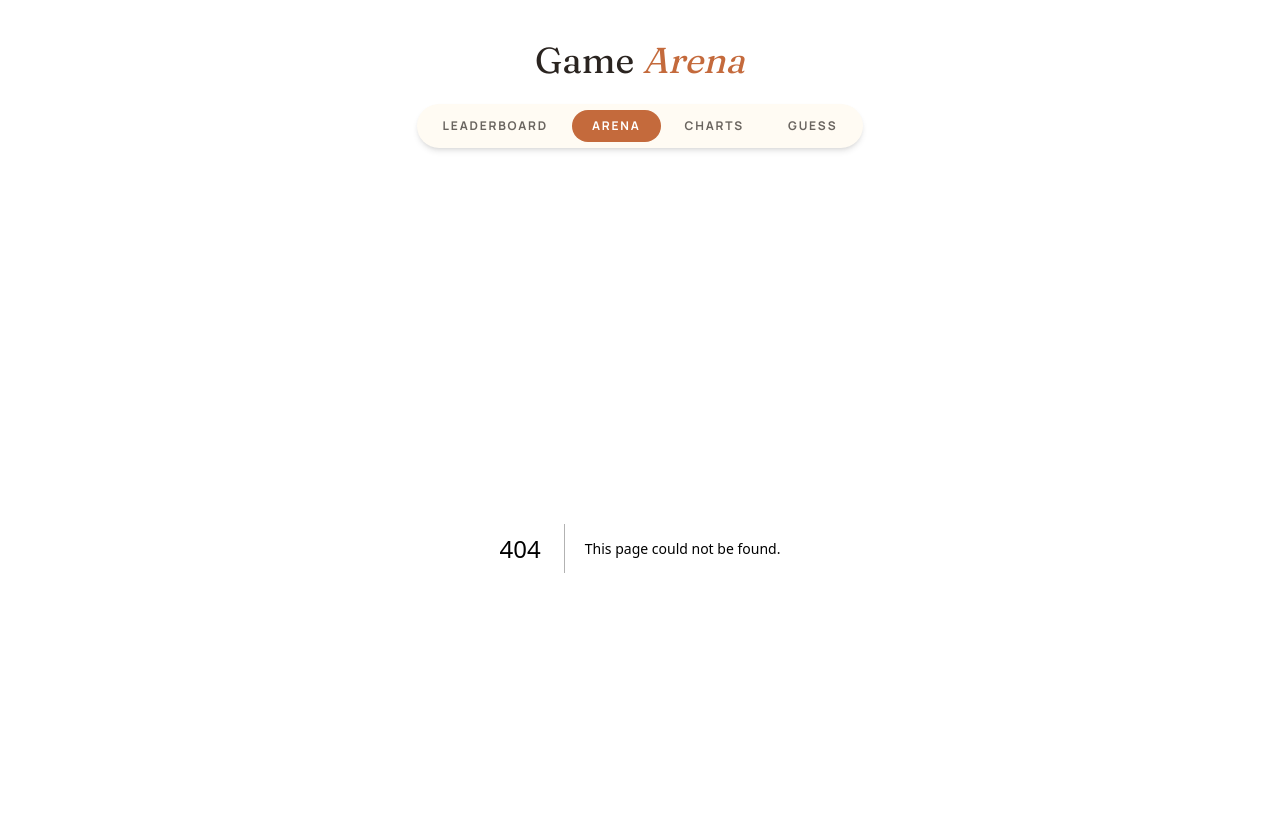
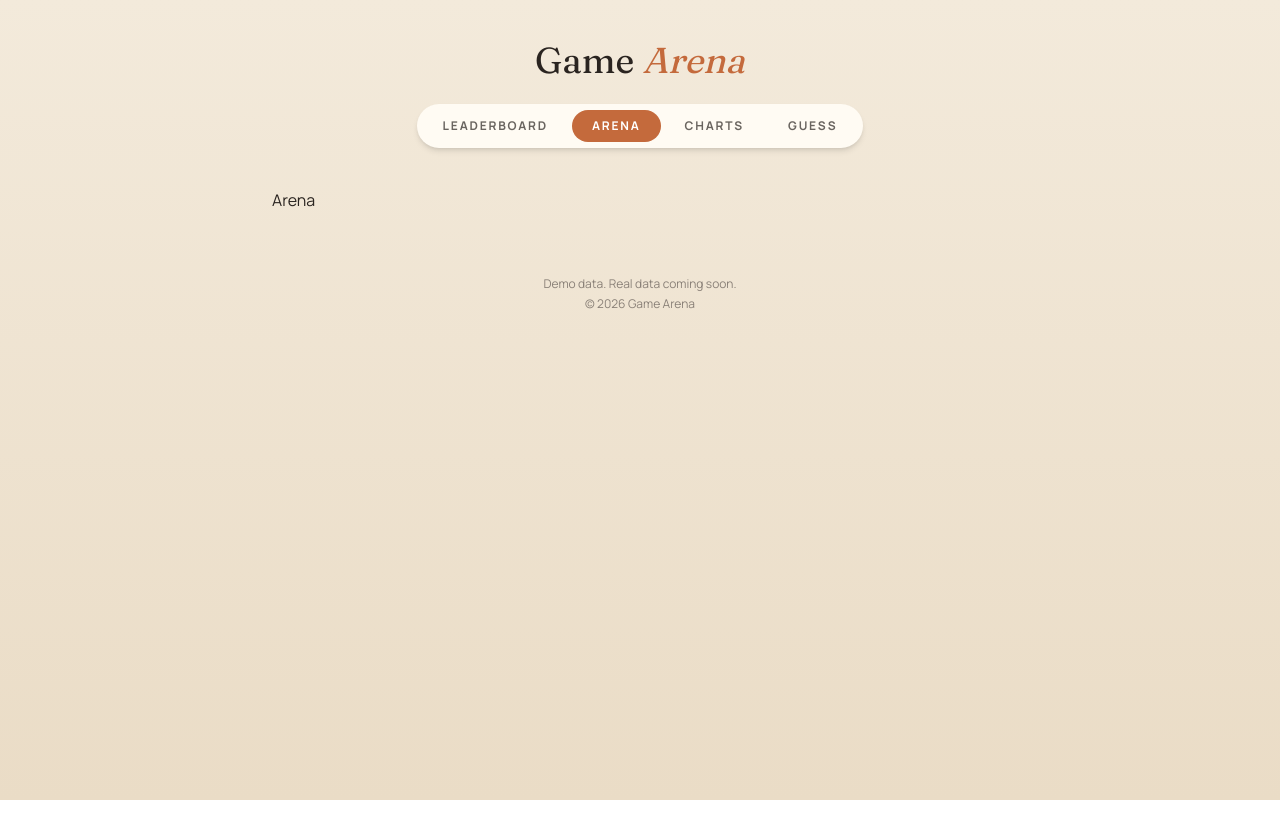
Before and after one commit to heyitsblackbird/tv-arena, a Next.js app: page /arena in a window 1280 px wide. Before the commit this address had no page. Shown: the top 838 px of the page. After the commit the page ends 800 px from the top, so only its background shows below. Built offline with nearby package versions, Linux system fonts and the light colour scheme.

Commit message:
add arena, charts and guess pages

```diff
--- /dev/null
+++ b/src/app/arena/page.tsx
@@ -0,0 +1,7 @@
+export default async function Arena() {
+  return (
+    <>
+      <h2>Arena</h2>
+    </>
+  );
+}
--- /dev/null
+++ b/src/app/charts/page.tsx
@@ -0,0 +1,7 @@
+export default async function Charts() {
+  return (
+    <>
+      <h2>Charts</h2>
+    </>
+  );
+}
--- /dev/null
+++ b/src/app/guess/page.tsx
@@ -0,0 +1,7 @@
+export default async function Guess() {
+  return (
+    <>
+      <h2>Guess</h2>
+    </>
+  );
+}
--- a/src/app/layout.tsx
+++ b/src/app/layout.tsx
@@ -1,7 +1,7 @@
 import type { Metadata } from "next";
 import { Fraunces, Manrope } from "next/font/google";
 import "./globals.css";
-import {TabNav} from "@/components/TabNav";
+import { TabNav } from "@/components/TabNav";
 
 const manrope = Manrope({
   variable: "--font-manrope-sans",
@@ -27,11 +27,20 @@ export default function RootLayout({ children }: LayoutProps<"/">) {
     >
       <body className="min-h-screen bg-linear-to-b from-bg to-bg-deep font-sans text-ink">
         <div className="relative">
-          <h1 className="font-serif text-4xl text-ink text-center pt-10">Game <span className="italic text-accent">Arena</span></h1>
-            <div className="mt-6 flex justify-center">
-              <TabNav />
-            </div>
-          {children}</div>
+          <h1 className="font-serif text-4xl text-ink text-center pt-10">
+            Game <span className="italic text-accent">Arena</span>
+          </h1>
+          <div className="mt-6 flex justify-center">
+            <TabNav />
+          </div>
+          <main className="mx-auto w-full max-w-3xl px-4 pb-16 pt-10">
+            {children}
+          </main>
+          <footer className="space-y-1 px-4 pb-8 text-center text-xs text-muted">
+            <p>Demo data. Real data coming soon.</p>
+            <p>© 2026 Game Arena</p>
+          </footer>
+        </div>
       </body>
     </html>
   );
--- a/src/components/TabNav.tsx
+++ b/src/components/TabNav.tsx
@@ -20,7 +20,7 @@ export function TabNav(){
                     <Link
                         key={tab.name}
                         href={tab.href}
-                        className={`px-5 py-2 rounded-full text-xs uppercase font-bold tracking-[0.15em] transition-colors duration-200 ease-out ${
+                        className={`px-3 sm:px-5 py-2 rounded-full text-xs uppercase font-bold tracking-wider sm:tracking-[0.15em] transition-colors duration-200 ease-out ${
                             isActive ? "bg-accent text-white" : "text-ink/70 hover:text-ink"
                         }`}
                     >
```
